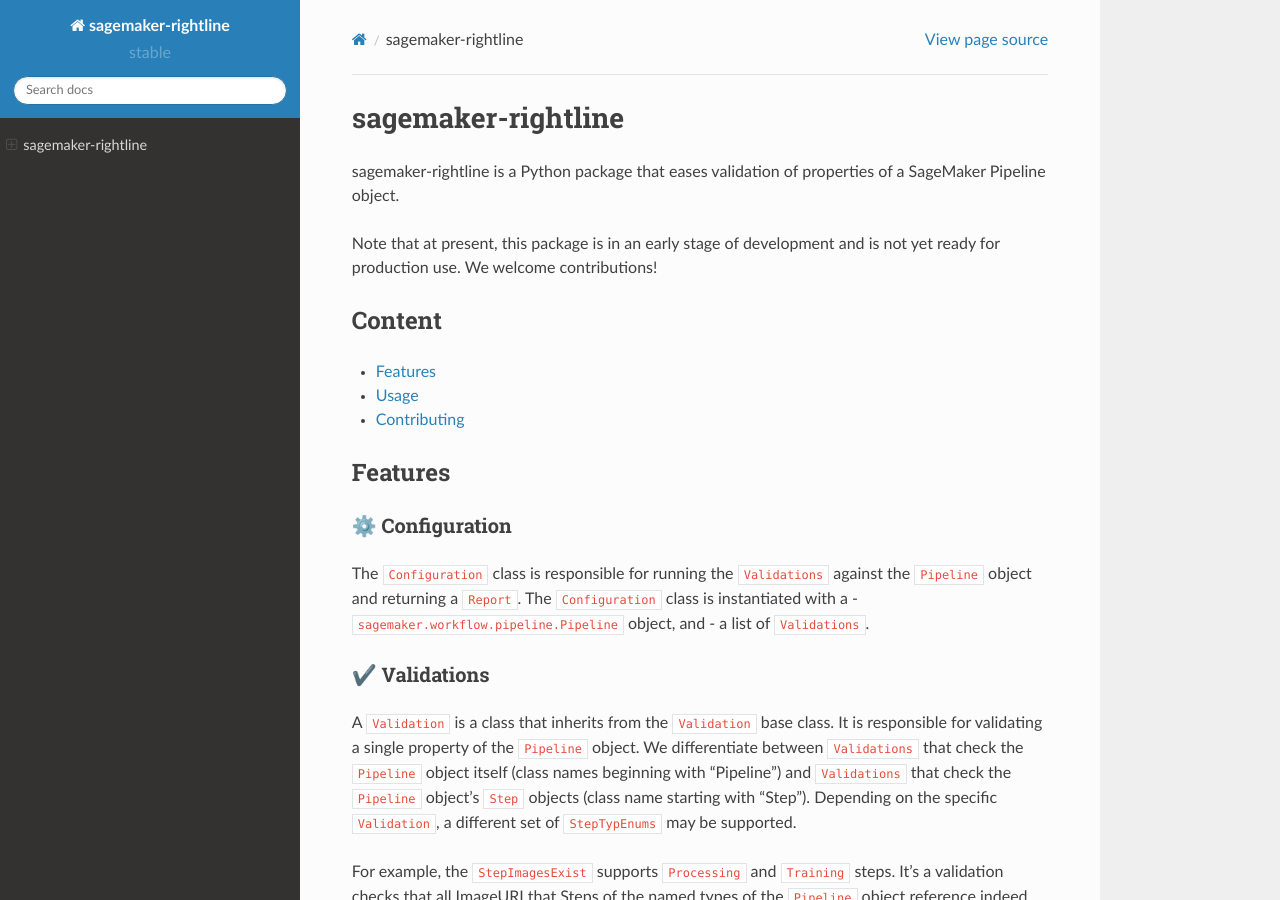
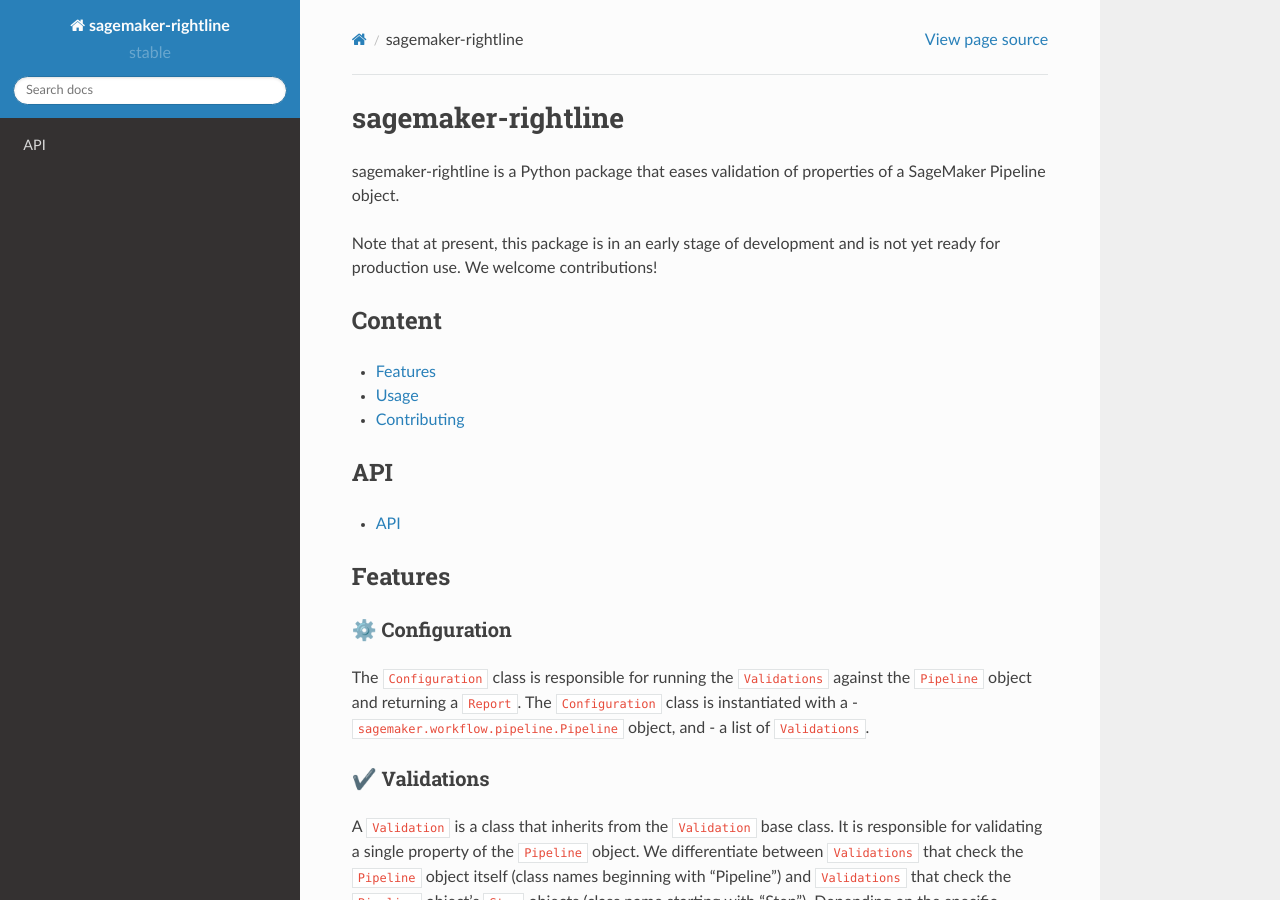
Before and after one commit to stiebels/sagemaker-rightline, a Sphinx documentation site: the page built from docs/index.rst, in a window 1280 px wide and 900 px high. Built offline with Sphinx 7.4.7 and the Read the Docs theme 2.0.0, drawn with Linux system fonts in a browser that asks for light colours; pages that are not in the unit, such as notebooks, are missing from menus.

```diff
--- a/docs/index.rst
+++ b/docs/index.rst
@@ -9,10 +9,17 @@ and is not yet ready for production use. We welcome contributions!
 
 Content
 -------
-
 *  `Features <#features>`__
 *  `Usage <#usage>`__
 *  `Contributing <#contributing>`__
+
+API
+---
+.. toctree::
+    :titlesonly:
+    :maxdepth: 1
+
+    api.rst
 
 Features
 --------
```
